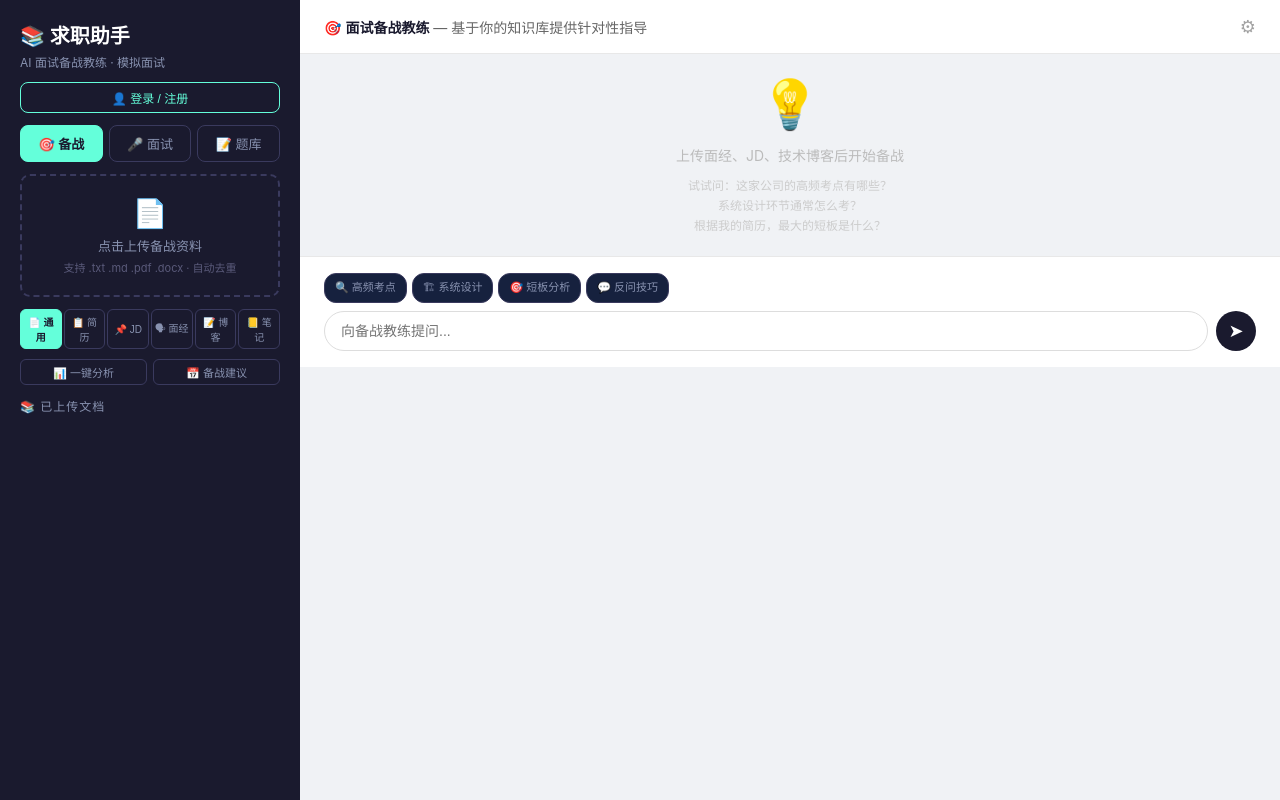
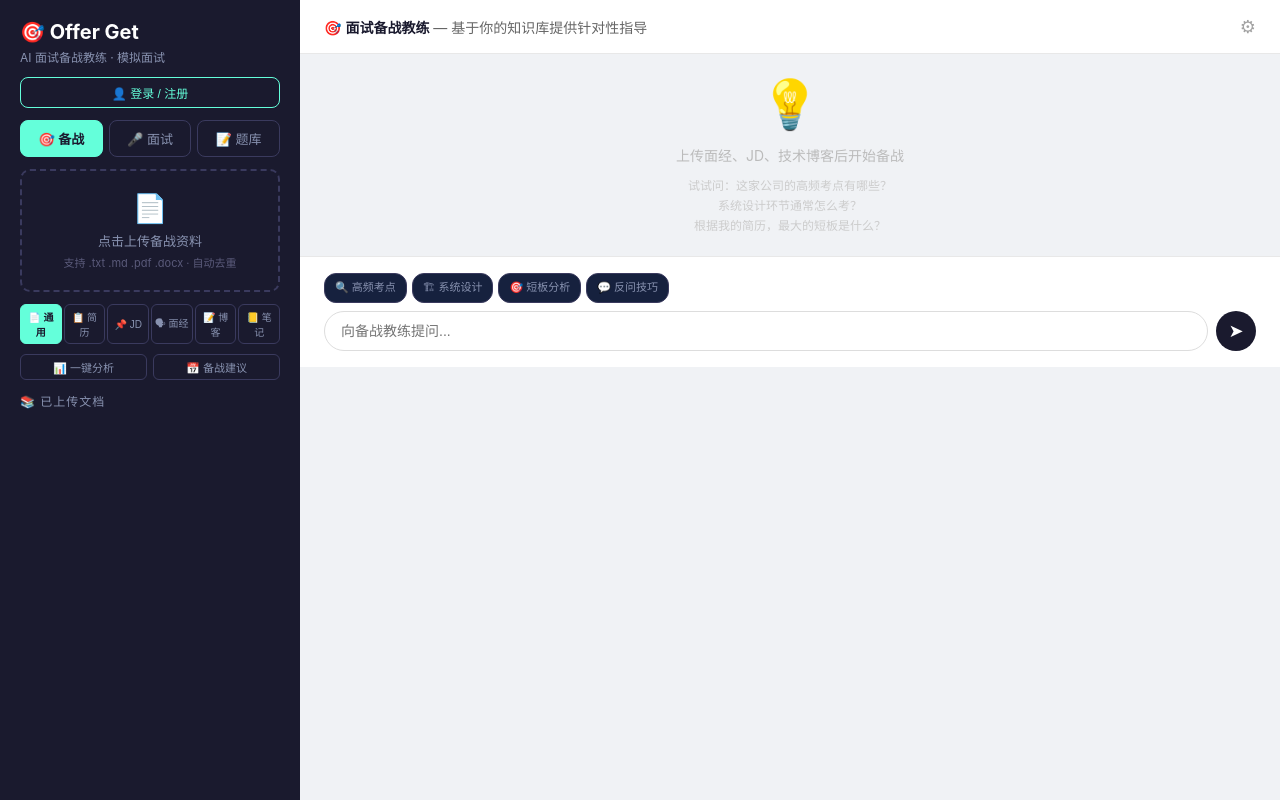
Before and after one commit to 2464404039/offer-get, a FastAPI app: page / in a window 1280 px wide. Run offline with FastAPI, Linux system fonts and the light colour scheme; parts of the project's set-up code (start-up, migrations or seed data) failed here and were passed over.

Commit message:
rename: Interview Engine → Offer Get

```diff
--- a/main.py
+++ b/main.py
@@ -138,8 +138,8 @@ async def lifespan(app: FastAPI):
 # ────────────────────── 创建应用 ──────────────────────
 
 app = FastAPI(
-    title="Interview Engine",
-    description="AI-Powered Mock Interview System — RAG-based resume analysis + ReAct Agent-driven interview simulation",
+    title="Offer Get",
+    description="AI 面试备战教练 — RAG 知识库研究 + 模拟面试 + 题库管理",
     version="1.0.0",
     lifespan=lifespan
 )
@@ -169,7 +169,7 @@ async def add_request_id(request: Request, call_next):
 @app.get("/health")
 async def health_check():
     """容器编排/负载均衡健康检查"""
-    return {"status": "ok", "service": "interview-engine", "version": "1.0.0"}
+    return {"status": "ok", "service": "offer-get", "version": "2.0.0"}
 
 # ────────────────────── 安全响应头 ──────────────────────
 @app.middleware("http")
--- a/templates/admin.html
+++ b/templates/admin.html
@@ -3,7 +3,7 @@
 <head>
 <meta charset="UTF-8">
 <meta name="viewport" content="width=device-width, initial-scale=1.0">
-<title>🔧 管理控制台 — 求职助手</title>
+<title>🔧 管理控制台 — Offer Get</title>
 <style>
     * { margin: 0; padding: 0; box-sizing: border-box; }
     body { font-family: -apple-system, 'Segoe UI', sans-serif; background: #f0f2f5; min-height: 100vh; }
@@ -41,7 +41,7 @@
 <body>
 
 <div class="header">
-  <h1>🔧 求职助手 — 管理控制台</h1>
+  <h1>🔧 Offer Get — 管理控制台</h1>
   <button onclick="doLogout()">退出登录</button>
 </div>
 
--- a/templates/index.html
+++ b/templates/index.html
@@ -3,7 +3,7 @@
 <head>
 <meta charset="UTF-8">
 <meta name="viewport" content="width=device-width, initial-scale=1.0">
-<title>🎯 求职助手</title>
+<title>🎯 Offer Get — AI 面试备战</title>
 <style>
     * { margin: 0; padding: 0; box-sizing: border-box; }
     body { font-family: -apple-system, 'Segoe UI', sans-serif; min-height: 100vh; display: flex; background: #f0f2f5; }
@@ -137,7 +137,7 @@
 <body>
 
 <div class="sidebar">
-  <h1>📚 求职助手</h1>
+  <h1>🎯 Offer Get</h1>
   <div class="sub">AI 面试备战教练 · 模拟面试</div>
 
   <!-- 用户区域 -->
```
